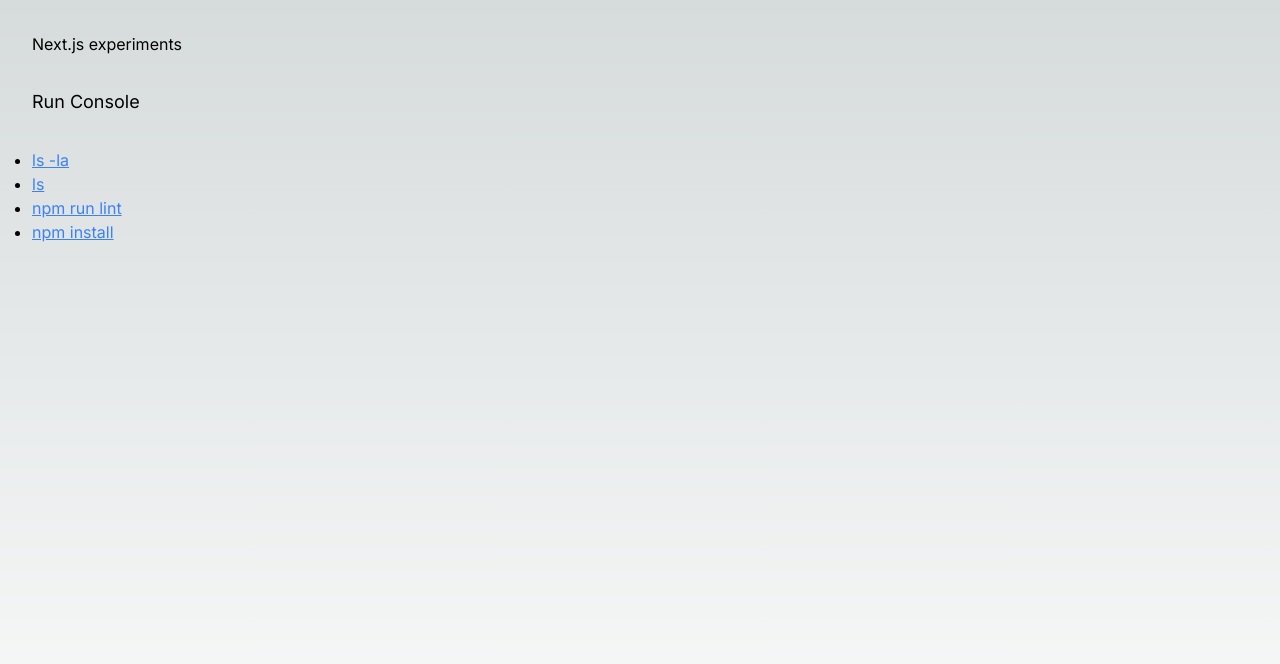
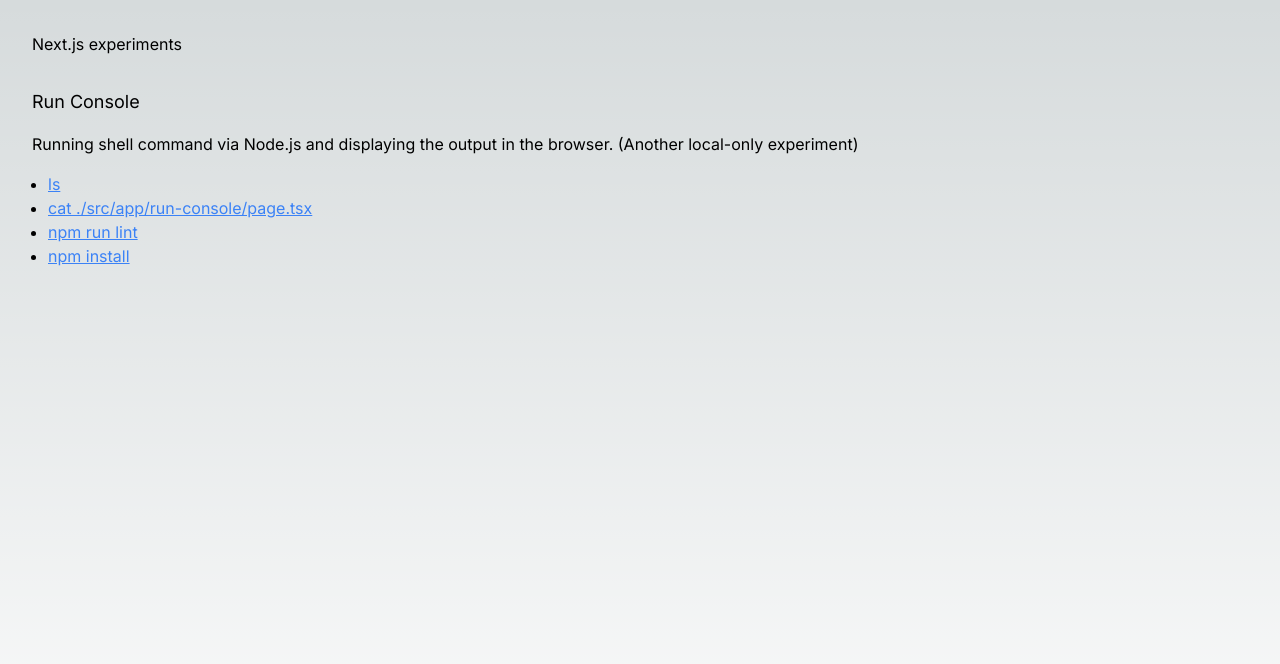
Before and after one commit to gregalexsmith/next-experiements, a Next.js app: page /run-console in a window 1280 px wide. Shown: the top 664 px of the page. Built offline with nearby package versions, Linux system fonts and the light colour scheme.

Commit message:
add run-console experiment

```diff
--- a/src/app/run-console/page.tsx
+++ b/src/app/run-console/page.tsx
@@ -3,17 +3,17 @@
 import { ListLink } from '../../components';
 
 const commands = [
-  { id: 1, command: 'ls -la' },
-  { id: 2, command: 'ls' },
+  { id: 1, command: 'ls' },
+  { id: 2, command: 'cat ./src/app/run-console/page.tsx' },
   { id: 3, command: 'npm run lint' },
   { id: 4, command: 'npm install' },
 ];
 
-// Executes a command in Node.js and returns the output
-const executeCommandAtPath = (path: string, command: string): string => {
+// Executes a shell command and returns the output
+const executeCommandAtPath = (command: string): string => {
   try {
     const output = execSync(command, {
-      cwd: path,
+      cwd: process.cwd(),
       encoding: 'utf-8',
     });
 
@@ -30,22 +30,21 @@
   searchParams: { commandId: string | undefined };
 }) {
   const pathname = usePathname();
-  const output = searchParams.commandId
-    ? executeCommandAtPath(
-        process.cwd(),
-        commands.find(
-          (c) => c.id === parseInt(searchParams.commandId as string),
-        )?.command || '',
-      )
-    : '';
+  const id = parseInt(searchParams.commandId as string);
+  const command = commands.find((c) => c.id === id)?.command;
+  const output = command ? executeCommandAtPath(command) : '';
 
   return (
     <main className="min-h-screen px-8">
-      <section className="flex flex-col gap-4 mb-8">
+      <section className="flex flex-col gap-4 mb-4">
         <h1 className="text-lg">Run Console</h1>
+        <p>
+          Running shell command via Node.js and displaying the output in the
+          browser. (Another local-only experiment)
+        </p>
       </section>
 
-      <ul className="list-disc">
+      <ul className="list-disc ml-4 mb-8">
         {commands.map((command) => (
           <ListLink
             key={command.id}
```
Also changed, not shown: screenshots/run-console.gif (added), 1 other file (tests, documents, lock files or other folders).
